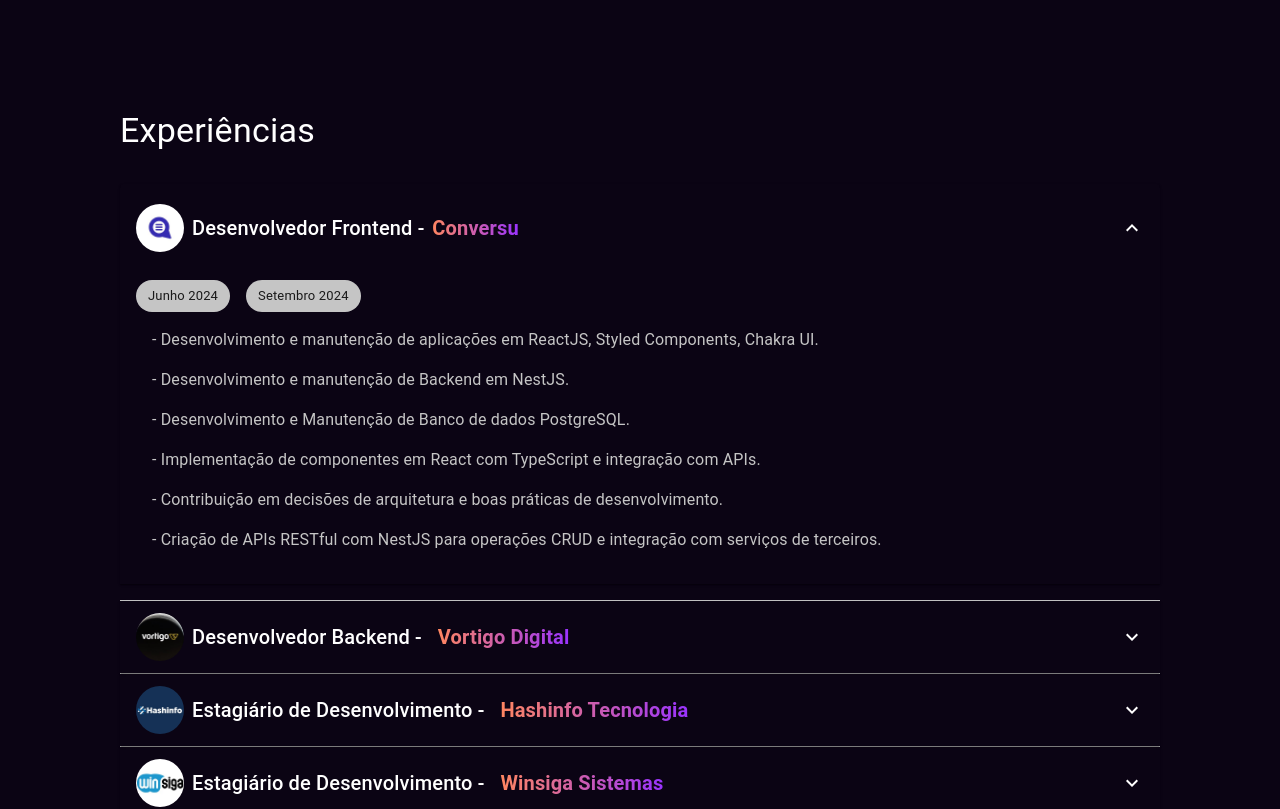
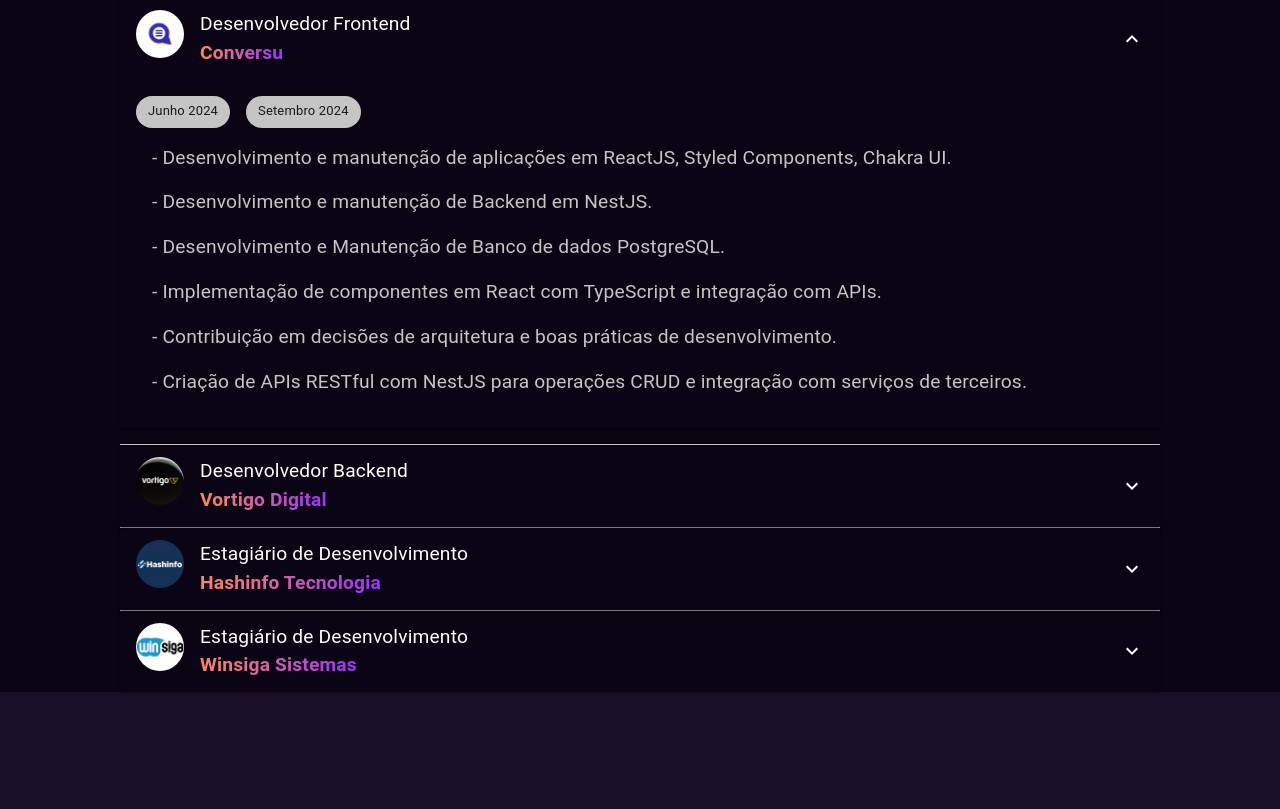
Before and after one commit to paulofreyyy/resume, a React (Vite) app: page / in a window 1280 px wide. Shown: the part 1180-1989 px from the top of the page. Built offline with nearby package versions, Linux system fonts and the light colour scheme.

Commit message:
feat: experiencias responsive

```diff
--- a/src/components/Contato.tsx
+++ b/src/components/Contato.tsx
@@ -17,7 +17,7 @@
                 width={{ xs: '100%', sm: '80%', md: '50%' }}
                 p={10}
             >
-                <Typography variant='h4' fontWeight={600}>
+                <Typography fontSize='2rem' fontWeight='bold'>
                     Contato
                 </Typography>
 
@@ -66,7 +66,7 @@
                     </Typography>
                     <Typography
                         component='a'
-                        href='wa.me/5521992419980'
+                        href='https://api.whatsapp.com/send/?phone=5521992419980'
                         target='_blank'
                         sx={{
                             textDecoration: "none",
--- a/src/components/Experiencias.tsx
+++ b/src/components/Experiencias.tsx
@@ -3,18 +3,21 @@
 
 export function Experiencias() {
     return (
-        <Box bgcolor='#0B0414' p={15} color='#FFF' mt={10}>
-            <Typography variant="h4" mb={4}>Experiências</Typography>
+        <Box bgcolor='#0B0414' p={{ md: 15, xs: 3 }} py={{ md: 0, xs: 10 }} color='#FFF'>
+            <Typography fontSize='2rem' mb={4} fontWeight='bold' align="center">Experiências</Typography>
 
             <Accordion defaultExpanded sx={{ bgcolor: 'transparent', color: '#FFF' }}>
                 <AccordionSummary
                     expandIcon={<KeyboardArrowDownIcon sx={{ color: "#FFF" }} />}
                 >
-                    <Typography variant="h6" display='flex' flexDirection='row' gap={1} alignItems='center'>
                     <Avatar src="/conversuLogo.jpeg" sx={{ width: 48, height: 48 }} />
-                        Desenvolvedor Frontend -
-                        <Box
+                    <Box ml={2}>
+                        <Typography fontSize={{ md: '1.2rem', xs: '0.8rem' }} display='flex' flexDirection='row' gap={1} alignItems='center'>
+                            Desenvolvedor Frontend
+                        </Typography>
+                        <Typography
                             component='span'
+                            fontSize={{ md: '1.2rem', xs: '0.8rem' }}
                             sx={{
                                 background: 'linear-gradient(90deg, #FF8660, #9A33FF)',
                                 backgroundClip: "text",
@@ -24,8 +27,8 @@
                             }}
                         >
                             Conversu
+                    </Typography>
                     </Box>
-                    </Typography>
                 </AccordionSummary>
 
                 <AccordionDetails>
@@ -34,7 +37,7 @@
                         <Chip label='Setembro 2024' sx={{ bgcolor: '#C5C5C5' }} />
                     </Typography>
 
-                    <Typography variant="body1" color="#C5C5C5">
+                    <Typography fontSize={{ md: '1.2rem', xs: '0.8rem' }} color="#C5C5C5">
                         <List>
                             <ListItem>- Desenvolvimento e manutenção de aplicações em ReactJS, Styled Components, Chakra UI.</ListItem>
                             <ListItem>- Desenvolvimento e manutenção de Backend em NestJS.</ListItem>
@@ -53,23 +56,26 @@
                 <AccordionSummary
                     expandIcon={<KeyboardArrowDownIcon sx={{ color: "#FFF" }} />}
                 >
-                    <Typography variant="h6" display='flex' flexDirection='row' gap={1} alignItems='center'>
                     <Avatar src="/vortigoLogo.jpeg" sx={{ width: 48, height: 48 }} />
-                        Desenvolvedor Backend -
-                        <Box
+                    <Box ml={2}>
+                        <Typography fontSize={{ md: '1.2rem', xs: '0.8rem' }} display='flex' flexDirection='row' gap={1} alignItems='center'>
+                            Desenvolvedor Backend
+                        </Typography>
+
+                        <Typography
                             component='span'
+                            fontSize={{ md: '1.2rem', xs: '0.8rem' }}
                             sx={{
                                 background: 'linear-gradient(90deg, #FF8660, #9A33FF)',
                                 backgroundClip: "text",
                                 WebkitBackgroundClip: 'text',
                                 fontWeight: '700',
                                 color: 'transparent',
-                                ml: 1
                             }}
                         >
                             Vortigo Digital
+                        </Typography>
                     </Box>
-                    </Typography>
                 </AccordionSummary>
 
                 <AccordionDetails>
@@ -78,7 +84,9 @@
                         <Chip label='Novembro 2023' sx={{ bgcolor: '#C5C5C5' }} />
                     </Typography>
 
-                    <Typography variant="body1" color="#C5C5C5">
+
+
+                    <Typography fontSize={{ md: '1.2rem', xs: '0.8rem' }} color="#C5C5C5">
                         <List>
                             <ListItem>- Desenvolvimento de integrações utilizando a plataforma de integrações híbridas (HIP) da Digibee, Power Apps e Mambu para criar APIs.</ListItem>
                             <ListItem>- Projetar e desenvolver soluções baseadas na plataforma Digibee, Power Apps e Mambu.</ListItem>
@@ -94,23 +102,25 @@
                 <AccordionSummary
                     expandIcon={<KeyboardArrowDownIcon sx={{ color: "#FFF" }} />}
                 >
-                    <Typography variant="h6" display='flex' flexDirection='row' gap={1} alignItems='center'>
                     <Avatar src="/hashinfoLogo.jpeg" sx={{ width: 48, height: 48 }} />
-                        Estagiário de Desenvolvimento -
-                        <Box
+                    <Box ml={2}>
+                        <Typography fontSize={{ md: '1.2rem', xs: '0.8rem' }} display='flex' flexDirection='row' gap={1} alignItems='center'>
+                            Estagiário de Desenvolvimento
+                        </Typography>
+                        <Typography
                             component='span'
+                            fontSize={{ md: '1.2rem', xs: '0.8rem' }}
                             sx={{
                                 background: 'linear-gradient(90deg, #FF8660, #9A33FF)',
                                 backgroundClip: "text",
                                 WebkitBackgroundClip: 'text',
                                 fontWeight: '700',
                                 color: 'transparent',
-                                ml: 1
                             }}
                         >
                             Hashinfo Tecnologia
+                        </Typography>
                     </Box>
-                    </Typography>
                 </AccordionSummary>
 
                 <AccordionDetails>
@@ -119,7 +129,7 @@
                         <Chip label='Junho 2022' sx={{ bgcolor: '#C5C5C5' }} />
                     </Typography>
 
-                    <Typography variant="body1" color="#C5C5C5">
+                    <Typography fontSize={{ md: '1.2rem', xs: '0.8rem' }} color="#C5C5C5">
                         <List>
                             <ListItem>- Auxiliar no suporte técnico.</ListItem>
                             <ListItem>- Desenvolvimento de API.</ListItem>
@@ -140,23 +150,25 @@
                 <AccordionSummary
                     expandIcon={<KeyboardArrowDownIcon sx={{ color: "#FFF" }} />}
                 >
-                    <Typography variant="h6" display='flex' flexDirection='row' gap={1} alignItems='center'>
                     <Avatar src="/winsigaLogo.jpeg" sx={{ width: 48, height: 48 }} />
-                        Estagiário de Desenvolvimento -
-                        <Box
+                    <Box ml={2}>
+                        <Typography fontSize={{ md: '1.2rem', xs: '0.8rem' }} display='flex' flexDirection='row' gap={1} alignItems='center'>
+                            Estagiário de Desenvolvimento
+                        </Typography>
+                        <Typography
                             component='span'
+                            fontSize={{ md: '1.2rem', xs: '0.8rem' }}
                             sx={{
                                 background: 'linear-gradient(90deg, #FF8660, #9A33FF)',
                                 backgroundClip: "text",
                                 WebkitBackgroundClip: 'text',
                                 fontWeight: '700',
                                 color: 'transparent',
-                                ml: 1
                             }}
                         >
                             Winsiga Sistemas
+                        </Typography>
                     </Box>
-                    </Typography>
                 </AccordionSummary>
 
                 <AccordionDetails>
@@ -165,7 +177,7 @@
                         <Chip label='Novembro 2021' sx={{ bgcolor: '#C5C5C5' }} />
                     </Typography>
 
-                    <Typography variant="body1" color="#C5C5C5">
+                    <Typography fontSize={{ md: '1.2rem', xs: '0.8rem' }} color="#C5C5C5">
                         <List>
                             <ListItem>- Auxiliar na instalação de programas;</ListItem>
                             <ListItem>- Auxiliar na execução de QUERIES SQL server;</ListItem>
--- a/src/components/Sobre.tsx
+++ b/src/components/Sobre.tsx
@@ -52,12 +52,12 @@
                 Sou Paulo Henrique, desenvolvedor com experiência principalmente em React JS, Node JS, NestJS e Typescript. Gosto de dar vida a ideias e ajudar as pessoas a automatizar e impulsionar seus negócios através da tecnologia.
             </Typography>
 
-            <Box display='flex' flexDirection={{ md: 'row', xs: 'column' }} gap={4} textAlign='center'>
+            <Box display='flex' flexDirection={{ md: 'row', xs: 'column' }} gap={{ md: 4, xs: 2 }} textAlign='center'>
                 <Typography
                     fontSize={{ md: "20px", xs: '14px' }}
                     component='a'
                     target="_blank"
-                    href='wa.me/5521992419980'
+                    href='https://api.whatsapp.com/send/?phone=5521992419980'
                     sx={{
                         background: 'linear-gradient(90deg, #FF8660, #9A33FF)',
                         color: '#FFF',
```
Lines whose indentation alone changed are shown as unchanged.
